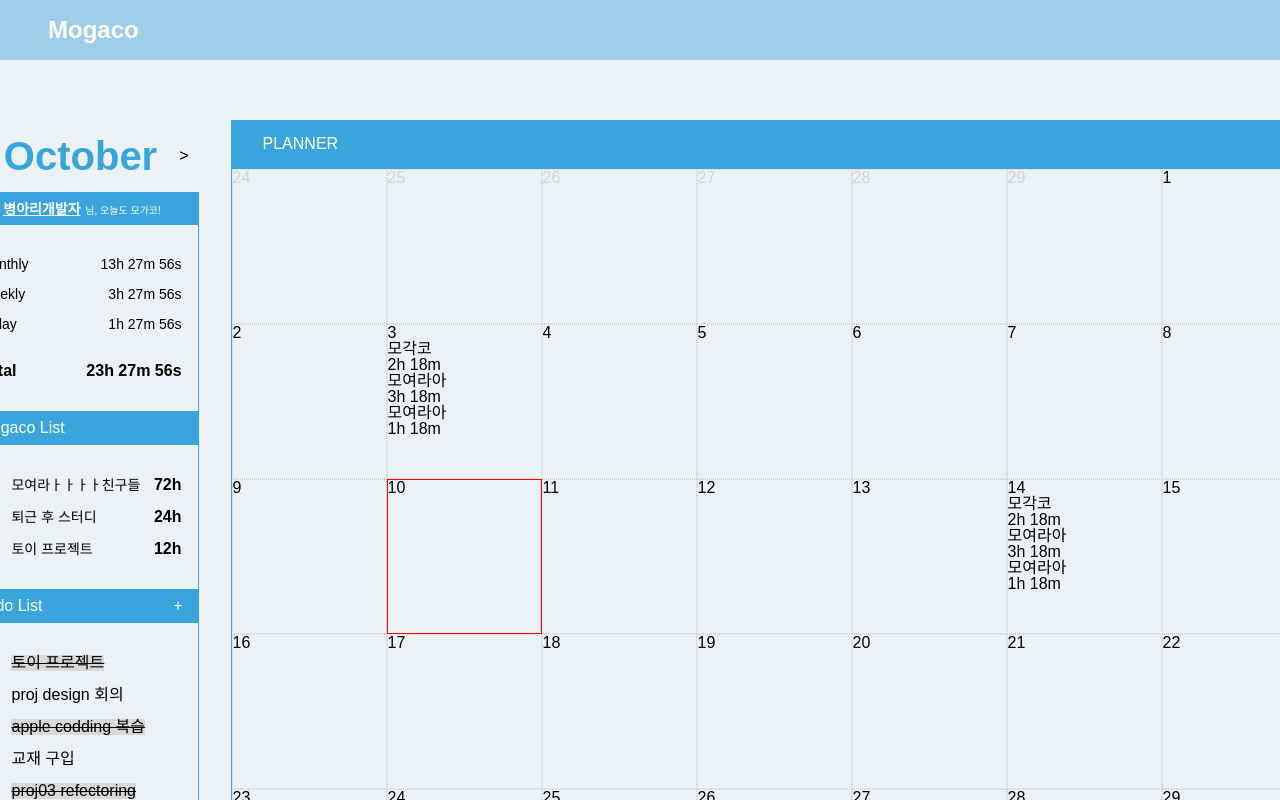
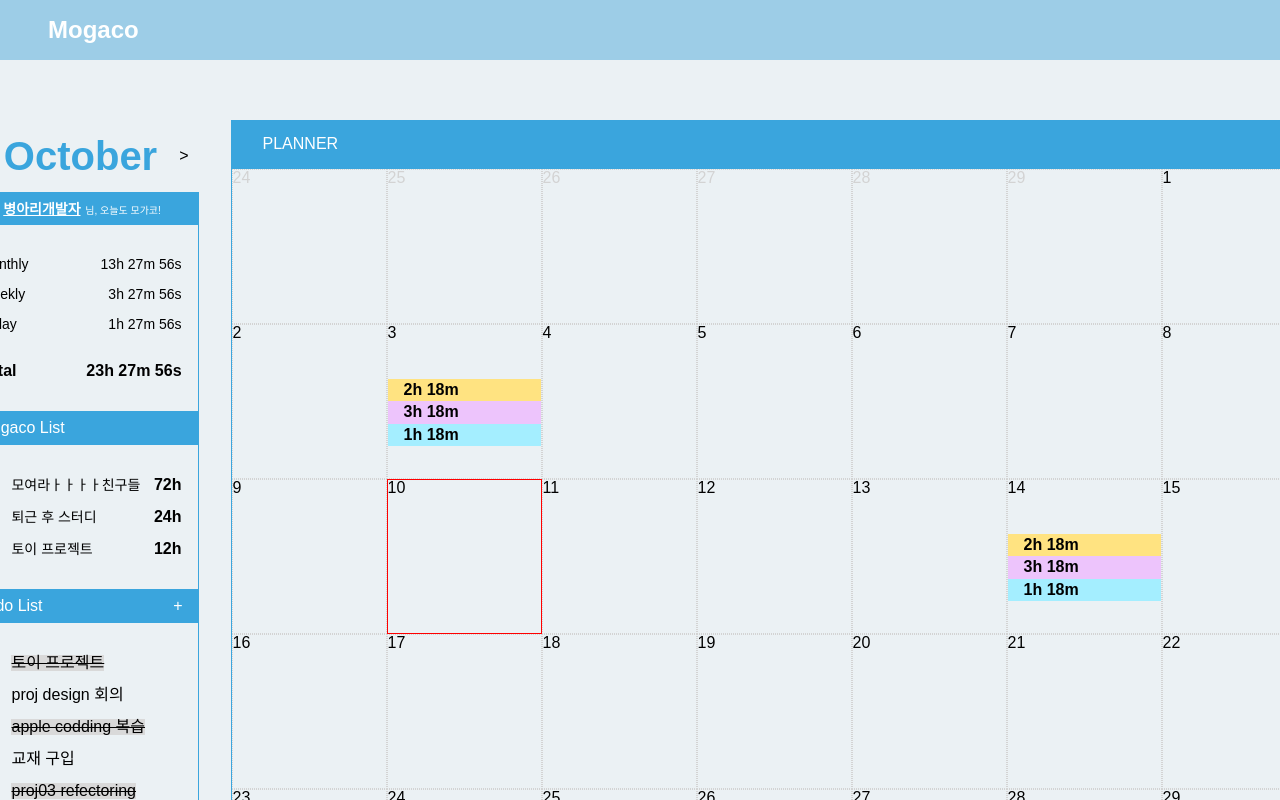
Before and after one commit to LoggingCo/mogaco.next.ts, a Next.js app: page /my-plan in a window 1280 px wide. Shown: the top 800 px of the page. Built offline with nearby package versions, Linux system fonts and the light colour scheme; a web font is replaced by a local one.

Commit message:
style: my plan calender
나의 학습플래너 달력 모가코 타임 스타일 구분 가능하도록 수정

```diff
--- a/src/components/Pages/my-plan/Calendar/Calendar.tsx
+++ b/src/components/Pages/my-plan/Calendar/Calendar.tsx
@@ -10,6 +10,8 @@ function MyPlanCalendar({ date }: any) {
   const [dailyhours, setDailyhours] = useState<any>(myplanData);
   const [dateElement, setDateElement] = useCalendar(date);
 
+  console.log(dailyhours);
+
   return (
     <Styled.Wrapper>
       <Styled.Header>PLANNER</Styled.Header>
@@ -17,17 +19,15 @@ function MyPlanCalendar({ date }: any) {
         {dateElement.map((date: any, index: number) => (
           <Styled.Date key={index} isToday={date.isToday} isMonth={date.isMonth}>
             {date.date}
-            {dailyhours.map((dailyhour: any) => (
-              <div key={dailyhour.date}>
-                {dailyhour.date === date.date &&
-                  dailyhour.mogaco.map((mogaco: any) => (
-                    <div key={mogaco.name}>
-                      <p>{mogaco.name}</p>
-                      <p>{mogaco.time}</p>
-                    </div>
-                  ))}
-              </div>
-            ))}
+            {dailyhours.length > 0 && (
+              <Styled.DateContainer>
+                {dailyhours.map(
+                  (daily: any) =>
+                    daily.date === date.date &&
+                    daily.mogaco.map((mogaco: any) => <p>{mogaco.time}</p>),
+                )}
+              </Styled.DateContainer>
+            )}
           </Styled.Date>
         ))}
       </Styled.Container>
--- a/src/components/Pages/my-plan/Calendar/Style.ts
+++ b/src/components/Pages/my-plan/Calendar/Style.ts
@@ -22,6 +22,34 @@ export const Date = styled.div<CalenderStyleProps>`
   border: 1px dotted #d3d3d3;
   ${({ isMonth }) => !isMonth && `color: #d3d3d3;`}
   ${({ isToday }) => isToday && `border: 1px solid #f00;`}
+  cursor: pointer;
+  position: relative;
+  display: flex;
+  flex-direction: column;
+  justify-content: space-between;
+  padding-bottom: 2rem;
+
+  :hover {
+    background-color: #d3d3d3;
+  }
+`;
+
+export const DateContainer = styled.div`
+  & > p {
+    padding: 0.2rem 1rem;
+    font-weight: ${({ theme }) => theme.fontWeight.bold};
+  }
+  & > p:first-child {
+    background-color: ${({ theme }) => theme.palette.yellow};
+  }
+
+  & > p:nth-of-type(2) {
+    background-color: ${({ theme }) => theme.palette.puple};
+  }
+
+  & > p:last-child {
+    background-color: ${({ theme }) => theme.palette.sky};
+  }
 `;
 
 export const Header = styled.div`
```
